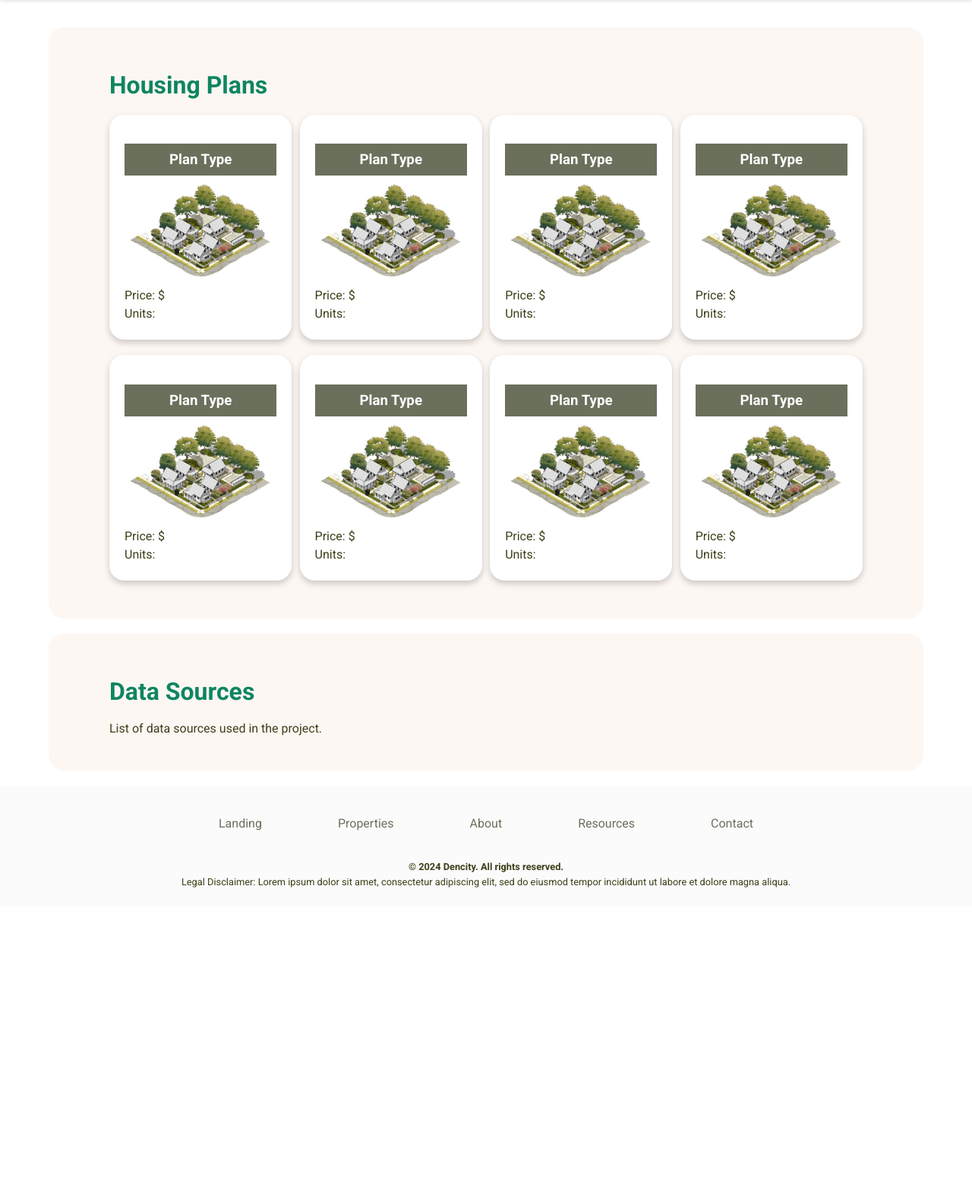
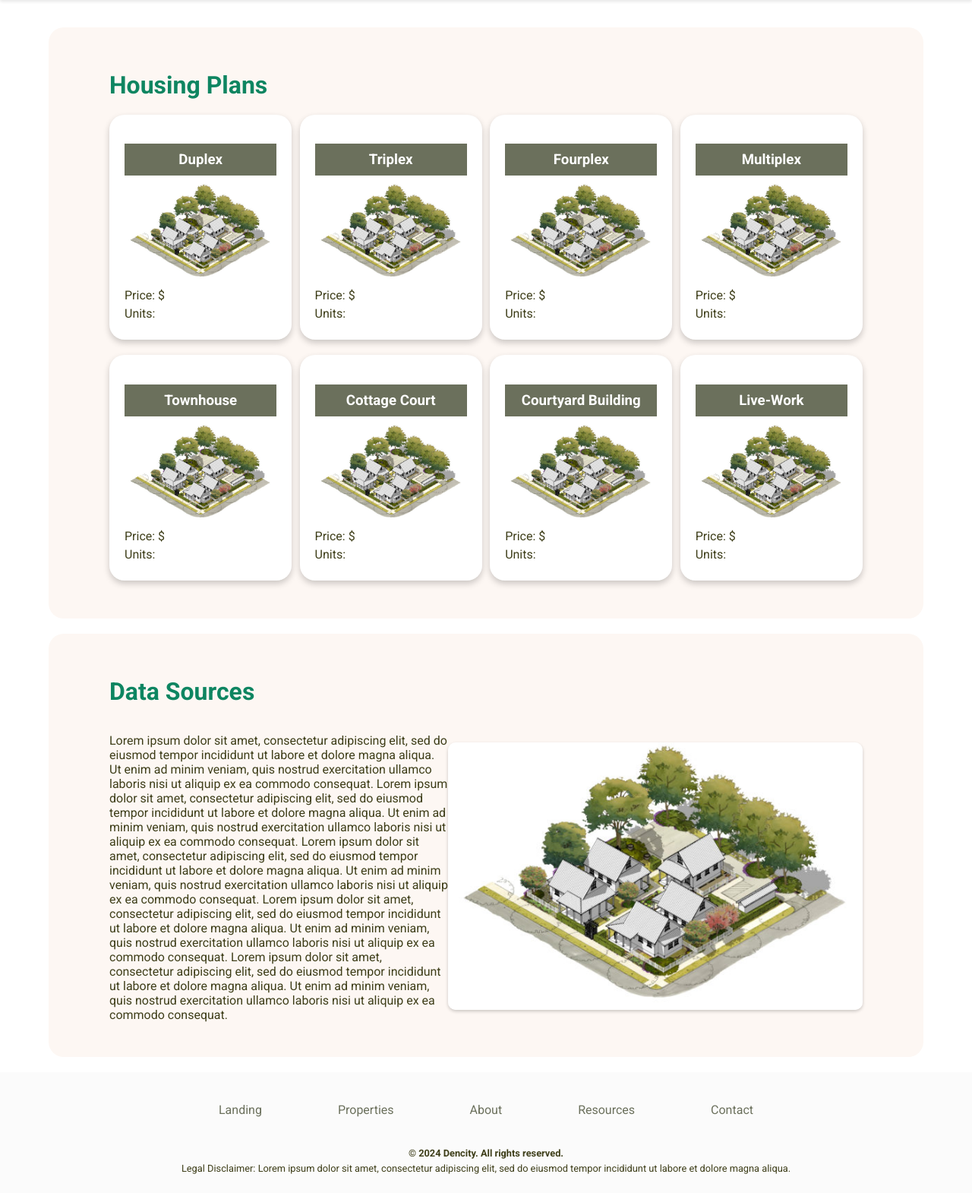
Before and after one commit to MasonGreen365/dencity, a Flask app: page /resources in a window 1280 px wide. Shown: the part 84-1654 px from the top of the page at 76% size. Before the commit the page ends 1252 px from the top, so only its background shows below. Run offline with Flask 3, Linux system fonts and the light colour scheme; some libraries are stand-ins or nearby versions.

Commit message:
complete basic front-end designs

```diff
--- a/dencity-flask/static/css/style.css
+++ b/dencity-flask/static/css/style.css
@@ -522,9 +522,30 @@ body {
     transform: rotateY(180deg);
     z-index: 1;
 }
+
+.data-source-info {
+    display: flex;
+    flex-direction: row;
+    align-items: center;
+}
+.data-text {
+    flex: 1;
+    max-width: 45%;
+}
+.data-image {
+    flex: 1;
+    text-align: right;
+}
+.data-image img {
+    max-width: 100%;
+    height: auto;
+    border-radius: 10px;
+    box-shadow: 0 2px 4px rgba(0,0,0,0.2);
+}
 /* CONTACT */
 .contact-container {
     width: 90%;
+    height: 85vh;
     margin: 20px auto;
     display: flex;
     flex-direction: row;
@@ -538,11 +559,11 @@ body {
     width: 100%;
     padding: 20px;
     background-color: var(--white);
-    border-radius: 15px 0 0 15px;
+    border-radius: 15px;
 }
-
-
 .contact-form h2 {
+    font-size: 2rem;
+    color: var(--rainforest);
     margin-bottom: 10px;
 }
 
@@ -560,17 +581,28 @@ body {
 }
 
 .contact-form input,
-.contact-form select,
-.contact-form textarea {
-    margin-bottom: 10px;
+.contact-form select {
+    margin-bottom: 15px;
     padding: 8px;
 }
 
+.contact-form textarea {
+    margin-bottom: 15px;
+    padding: 15px;
+}
+
 .contact-form button {
-    padding: 10px;
+    margin-top: 20px;
+    padding: 15px;
     background-color: var(--moss);
     color: var(--white);
     border: none;
     border-radius: 5px;
     cursor: pointer;
+    transition: background-color 0.3s ease;
 }
+
+
+.contact-form button:hover {
+    background-color: var(--sage);
+}
--- a/dencity-flask/templates/resources.html
+++ b/dencity-flask/templates/resources.html
@@ -24,7 +24,7 @@
                 <div class="housing-card flip-container">
                     <div class="flipper">
                         <div class="front">
-                            <h3>Plan Type</h3>
+                            <h3>Duplex</h3>
                             <img src="{{ url_for('static', filename='img/plan.jpg') }}" alt="Plan Type">
                             <p>Price: $</p>
                             <p>Units: </p>
@@ -37,7 +37,7 @@
                 <div class="housing-card flip-container">
                     <div class="flipper">
                         <div class="front">
-                            <h3>Plan Type</h3>
+                            <h3>Triplex</h3>
                             <img src="{{ url_for('static', filename='img/plan.jpg') }}" alt="Plan Type">
                             <p>Price: $</p>
                             <p>Units: </p>
@@ -50,7 +50,7 @@
                 <div class="housing-card flip-container">
                     <div class="flipper">
                         <div class="front">
-                            <h3>Plan Type</h3>
+                            <h3>Fourplex</h3>
                             <img src="{{ url_for('static', filename='img/plan.jpg') }}" alt="Plan Type">
                             <p>Price: $</p>
                             <p>Units: </p>
@@ -63,7 +63,7 @@
                 <div class="housing-card flip-container">
                     <div class="flipper">
                         <div class="front">
-                            <h3>Plan Type</h3>
+                            <h3>Multiplex</h3>
                             <img src="{{ url_for('static', filename='img/plan.jpg') }}" alt="Plan Type">
                             <p>Price: $</p>
                             <p>Units: </p>
@@ -76,7 +76,7 @@
                 <div class="housing-card flip-container">
                     <div class="flipper">
                         <div class="front">
-                            <h3>Plan Type</h3>
+                            <h3>Townhouse</h3>
                             <img src="{{ url_for('static', filename='img/plan.jpg') }}" alt="Plan Type">
                             <p>Price: $</p>
                             <p>Units: </p>
@@ -89,7 +89,7 @@
                 <div class="housing-card flip-container">
                     <div class="flipper">
                         <div class="front">
-                            <h3>Plan Type</h3>
+                            <h3>Cottage Court</h3>
                             <img src="{{ url_for('static', filename='img/plan.jpg') }}" alt="Plan Type">
                             <p>Price: $</p>
                             <p>Units: </p>
@@ -102,7 +102,7 @@
                 <div class="housing-card flip-container">
                     <div class="flipper">
                         <div class="front">
-                            <h3>Plan Type</h3>
+                            <h3>Courtyard Building</h3>
                             <img src="{{ url_for('static', filename='img/plan.jpg') }}" alt="Plan Type">
                             <p>Price: $</p>
                             <p>Units: </p>
@@ -115,7 +115,7 @@
                 <div class="housing-card flip-container">
                     <div class="flipper">
                         <div class="front">
-                            <h3>Plan Type</h3>
+                            <h3>Live-Work</h3>
                             <img src="{{ url_for('static', filename='img/plan.jpg') }}" alt="Plan Type">
                             <p>Price: $</p>
                             <p>Units: </p>
@@ -129,7 +129,20 @@
         </div>
         <div class="data-sources">
             <h2>Data Sources</h2>
-            <p>List of data sources used in the project.</p>
+            <div class="data-source-info">
+                <div class="data-text">
+                    <p>
+                        Lorem ipsum dolor sit amet, consectetur adipiscing elit, sed do eiusmod tempor incididunt ut labore et dolore magna aliqua. Ut enim ad minim veniam, quis nostrud exercitation ullamco laboris nisi ut aliquip ex ea commodo consequat.
+                        Lorem ipsum dolor sit amet, consectetur adipiscing elit, sed do eiusmod tempor incididunt ut labore et dolore magna aliqua. Ut enim ad minim veniam, quis nostrud exercitation ullamco laboris nisi ut aliquip ex ea commodo consequat.
+                        Lorem ipsum dolor sit amet, consectetur adipiscing elit, sed do eiusmod tempor incididunt ut labore et dolore magna aliqua. Ut enim ad minim veniam, quis nostrud exercitation ullamco laboris nisi ut aliquip ex ea commodo consequat.
+                        Lorem ipsum dolor sit amet, consectetur adipiscing elit, sed do eiusmod tempor incididunt ut labore et dolore magna aliqua. Ut enim ad minim veniam, quis nostrud exercitation ullamco laboris nisi ut aliquip ex ea commodo consequat.
+                        Lorem ipsum dolor sit amet, consectetur adipiscing elit, sed do eiusmod tempor incididunt ut labore et dolore magna aliqua. Ut enim ad minim veniam, quis nostrud exercitation ullamco laboris nisi ut aliquip ex ea commodo consequat.
+                    </p>
+                </div>
+                <div class="data-image">
+                    <img src="{{ url_for('static', filename='img/plan.jpg') }}" alt="Data Sources">
+                </div>
+            </div>
         </div>
     </div>
     <footer class="footer">
```
